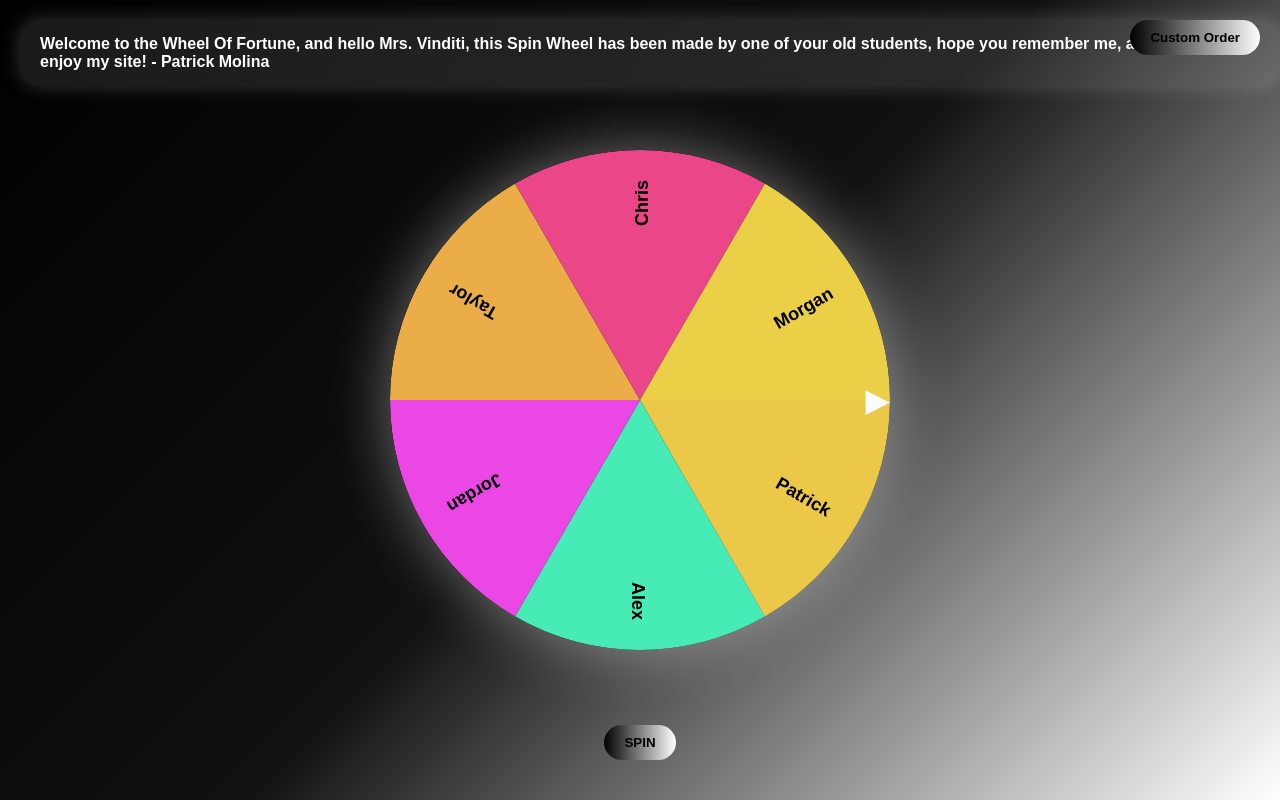
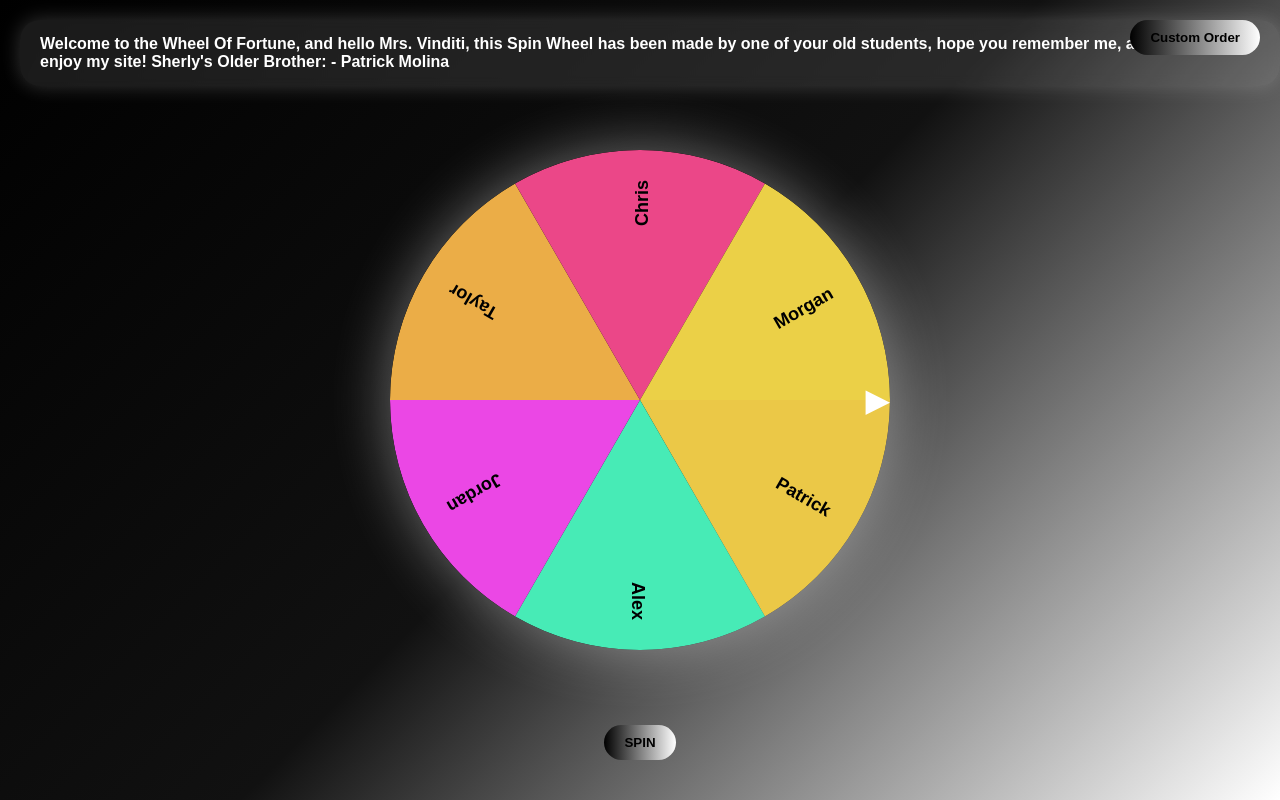
Before and after one commit to Patrickmango49/customwheel, a plain HTML site: page index.html in a window 1280 px wide. Drawn offline with Linux system fonts and the light colour scheme.

Commit message:
Update index.html

```diff
--- a/index.html
+++ b/index.html
@@ -77,6 +77,7 @@ button:hover {
     this Spin Wheel has been made by one of your old students, hope you remember me,
     and hope you enjoy my site!
 
+    Sherly's Older Brother:
     - Patrick Molina
 </div>
 
```
